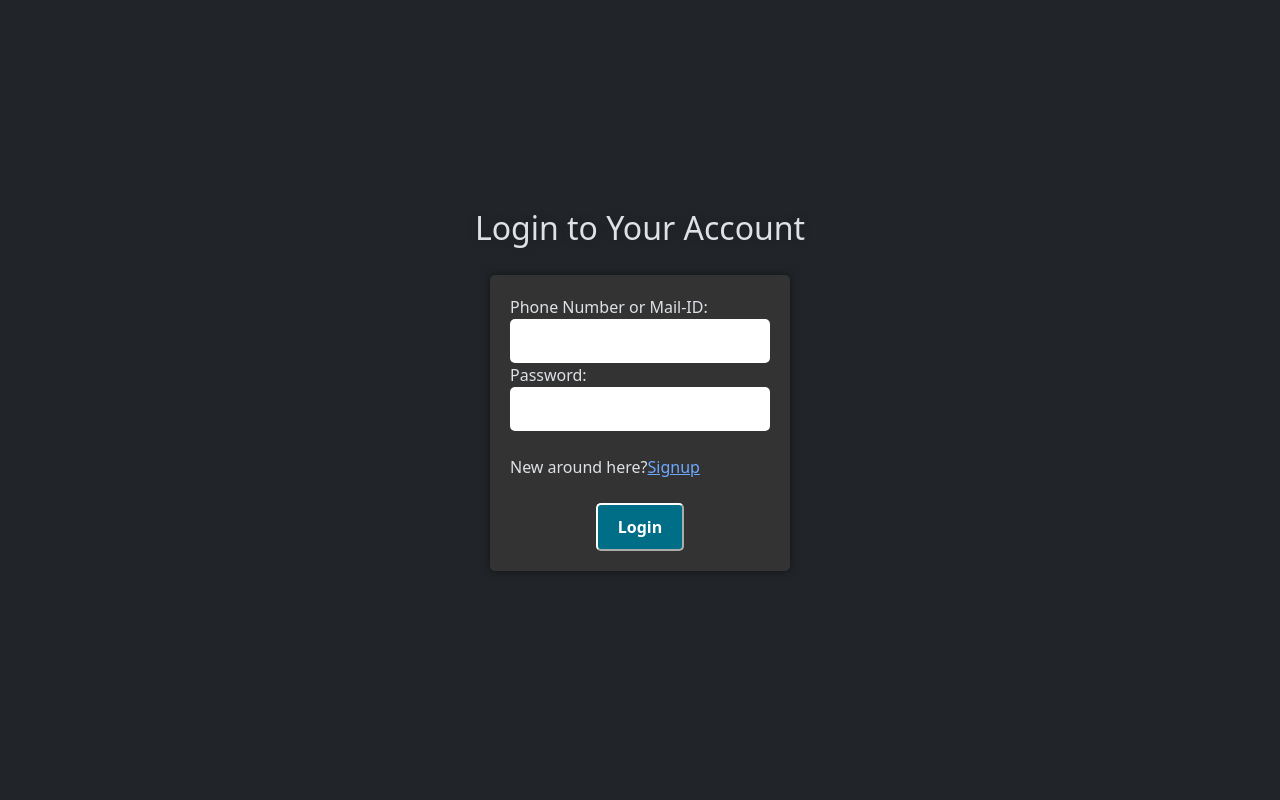
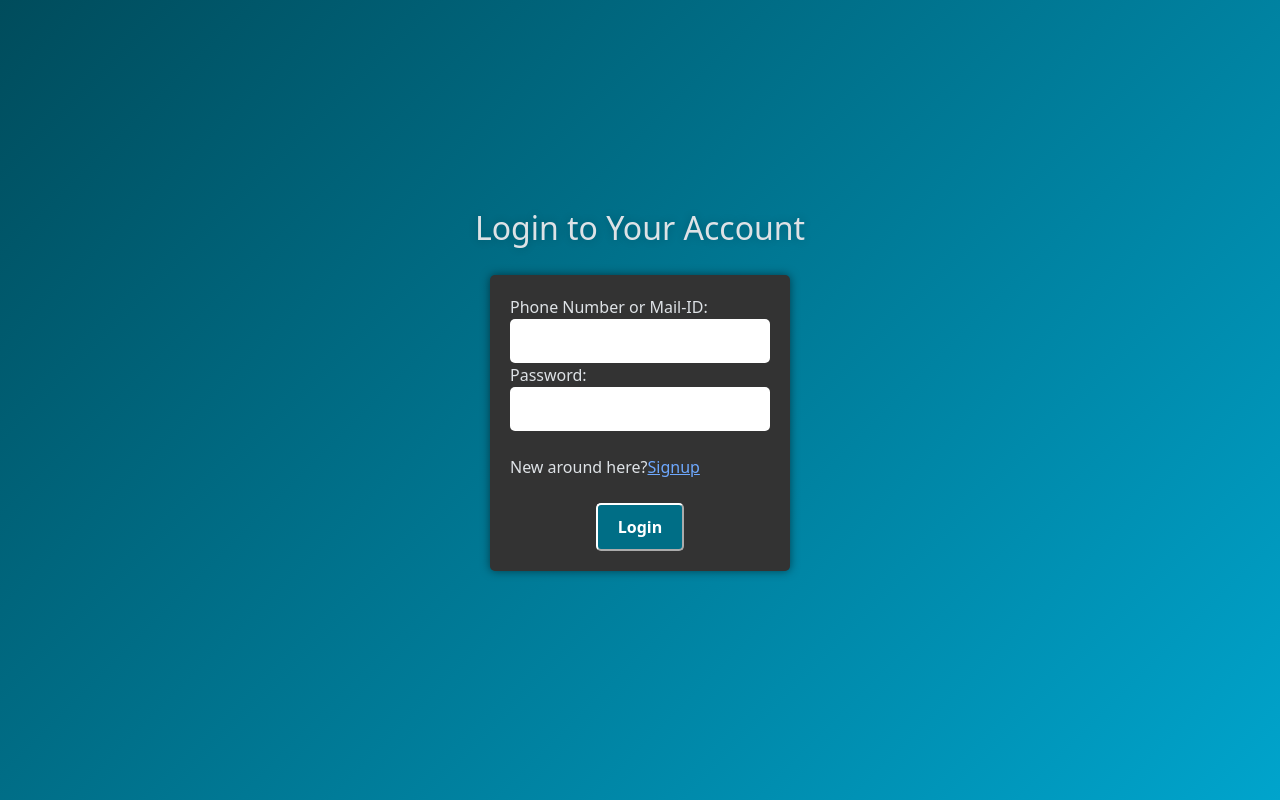
Before and after one commit to Rohan120805/AppointmentGuru, a Django app: page /userLogin/ in a window 1280 px wide. Run offline with Django 5.2, Linux system fonts and the light colour scheme; parts of the project's set-up code (start-up, migrations or seed data) failed here and were passed over.

Commit message:
included backgroundcolor to login pages

```diff
--- a/templates/docLogin.html
+++ b/templates/docLogin.html
@@ -8,7 +8,7 @@
         body {
             font-family: Arial, sans-serif;
             text-align: center;
-            background-color: #212529;
+            background: linear-gradient(135deg, #004C5C, #00A4CC);
             margin: 0;
             padding: 0;
             transition: background-color 0.5s ease-in-out;
--- a/templates/userLogin.html
+++ b/templates/userLogin.html
@@ -8,7 +8,7 @@
         body {
             font-family: Arial, sans-serif;
             text-align: center;
-            background-color: #006E86;
+            background: linear-gradient(135deg, #004C5C, #00A4CC);
             margin: 0;
             padding: 0;
             transition: background-color 0.5s ease-in-out;
```
